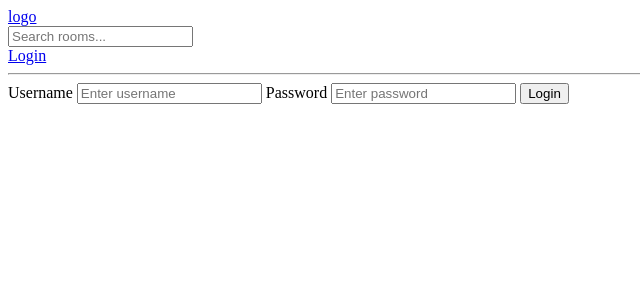
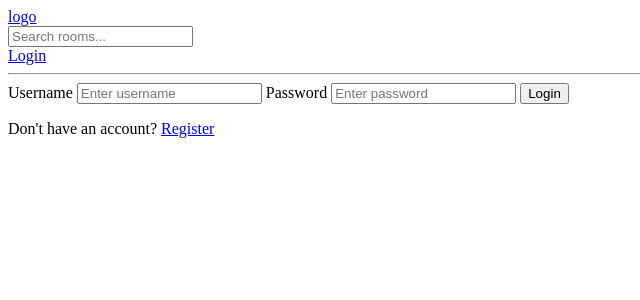
Before and after one commit to Harish-lvrk/study_bud, a Django app: page /login/ in a window 1280 px wide. Shown: the top 300 px of the page, without its empty margins (0-640 px from the left). Run offline with Django 5.2, Linux system fonts and the light colour scheme.

Commit message:
Complted the registration form

```diff
--- a/base/templates/base/login_register.html
+++ b/base/templates/base/login_register.html
@@ -2,6 +2,8 @@
 
 {% block content %}
 
+
+{% if page == 'login' %}
 <div>
     <form action="{% url 'login' %}" method="POST">
         {% csrf_token %}
@@ -13,6 +15,16 @@
 
         <input type="submit" value="Login">
     </form>
+    <p>Don't have an account? <a href="{% url 'register' %}">Register</a></p>
 </div>
-
+{% else %}
+<div>
+    <form action="{% url 'register' %}" method="POST">
+        {% csrf_token %}
+        {{form.as_p}}
+        <input type="submit" value="Register">
+    </form>
+    <p>Already have an account? <a href="{% url 'login' %}">Login</a></p>
+</div>
+{% endif %}
 {% endblock %}
--- a/base/urls.py
+++ b/base/urls.py
@@ -7,6 +7,10 @@ urlpatterns = [
     path('create-room/',views.createRoom, name = "create-room"),
     path('update-room/<str:pk>/',views.updateRoom, name = "update-room"),
     path('delete-room/<str:pk>/',views.deleteRoom, name = "delete-room"),
+    path('register/',views.registerPage, name = "register"),
     path('login/',views.loginPage, name = "login"),
+
     path('logout/',views.logoutUser, name = "logout"),
+
+
 ]
--- a/base/views.py
+++ b/base/views.py
@@ -2,6 +2,7 @@ from django.shortcuts import render, redirect
 from .models import Room, Topic
 from django.http import HttpResponse
 from django.contrib.auth import authenticate, login, logout
+from django.contrib.auth.forms import UserCreationForm
 from django.contrib.auth.decorators import login_required
 from django.contrib import messages
 from .froms import RoomForm
@@ -92,10 +93,11 @@ from django.contrib.auth import authenticate, login
 from django.contrib import messages
 
 def loginPage(request):
+    page = 'login'
     if request.user.is_authenticated:
         return redirect('home')
     if request.method == 'POST':
-        username = request.POST.get('username')
+        username = request.POST.get('username').lower() # this is used to get the data from the model and put it in the form
         password = request.POST.get('password')
 
         user = authenticate(request, username=username, password=password)
@@ -107,7 +109,33 @@ def loginPage(request):
             messages.error(request, 'Username or password is incorrect')
             return redirect('login')
 
-    return render(request, 'base/login_register.html')
+    context = {'page':page}
+    return render(request, 'base/login_register.html', context)
+
+
+def registerPage(request):
+    if request.user.is_authenticated:
+        return redirect('home')
+    form = UserCreationForm()
+    if request.method == 'POST':
+        form = UserCreationForm(request.POST)
+        if form.is_valid():
+            user = form.save(commit=False) # this is used to save the data from the model and put it in the form
+            # here we use to save in the user because if we want to access the user right away
+            user.username = user.username.lower()
+            # we have to check is the username is alredy taken from the data base if yes
+            # we need to refill the values and pop up the message with the user name is alredy taken
+
+
+            user.save()
+            login(request, user) #before redirecting we are logging the user
+            return redirect('home')
+        else:
+            messages.error(request, 'An error occured during the registration')
+            return redirect('register')
+    context = {'form':form}
+    return render(request, 'base/login_register.html', context)
+
 
 def logoutUser(request):
     logout(request)
```
